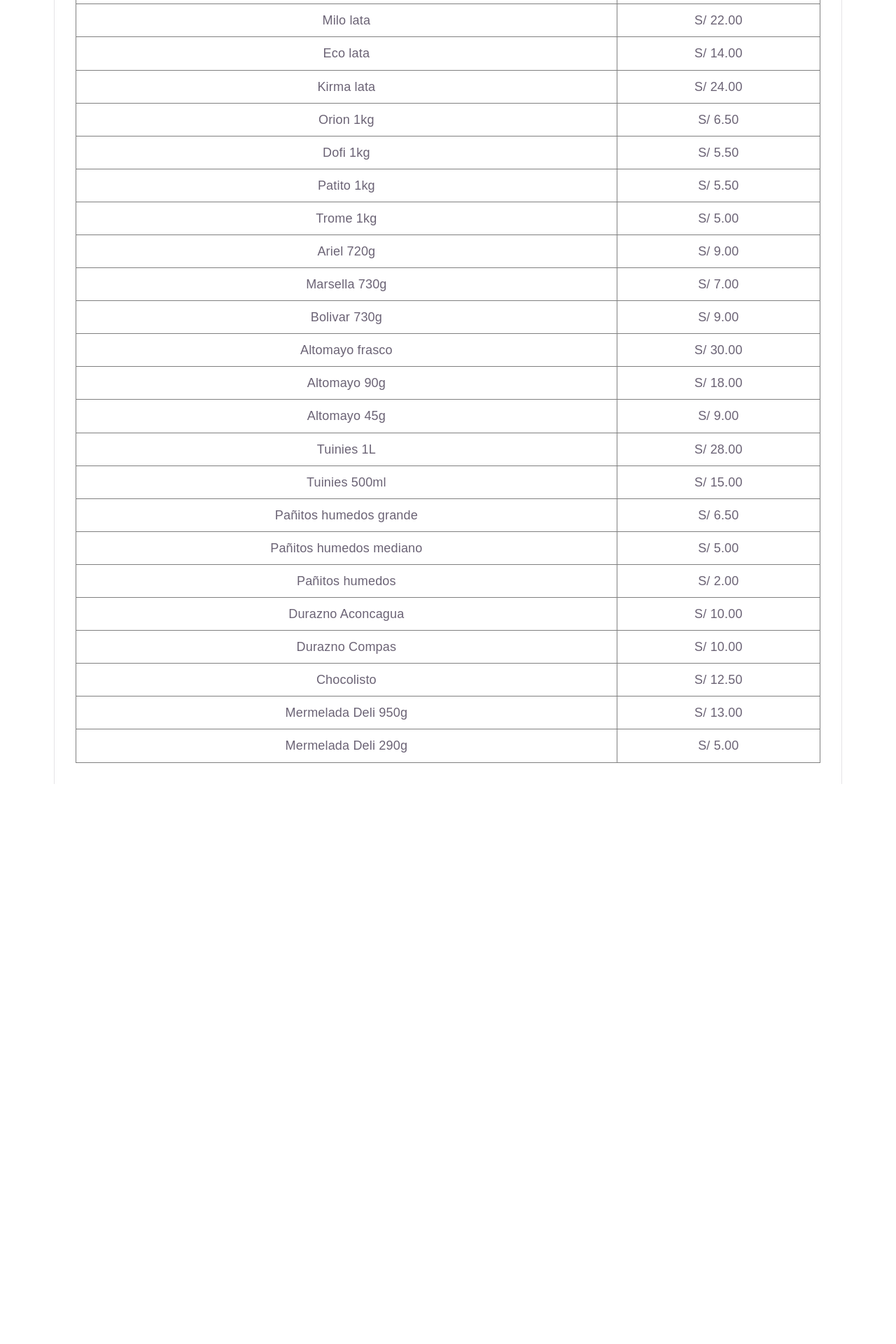
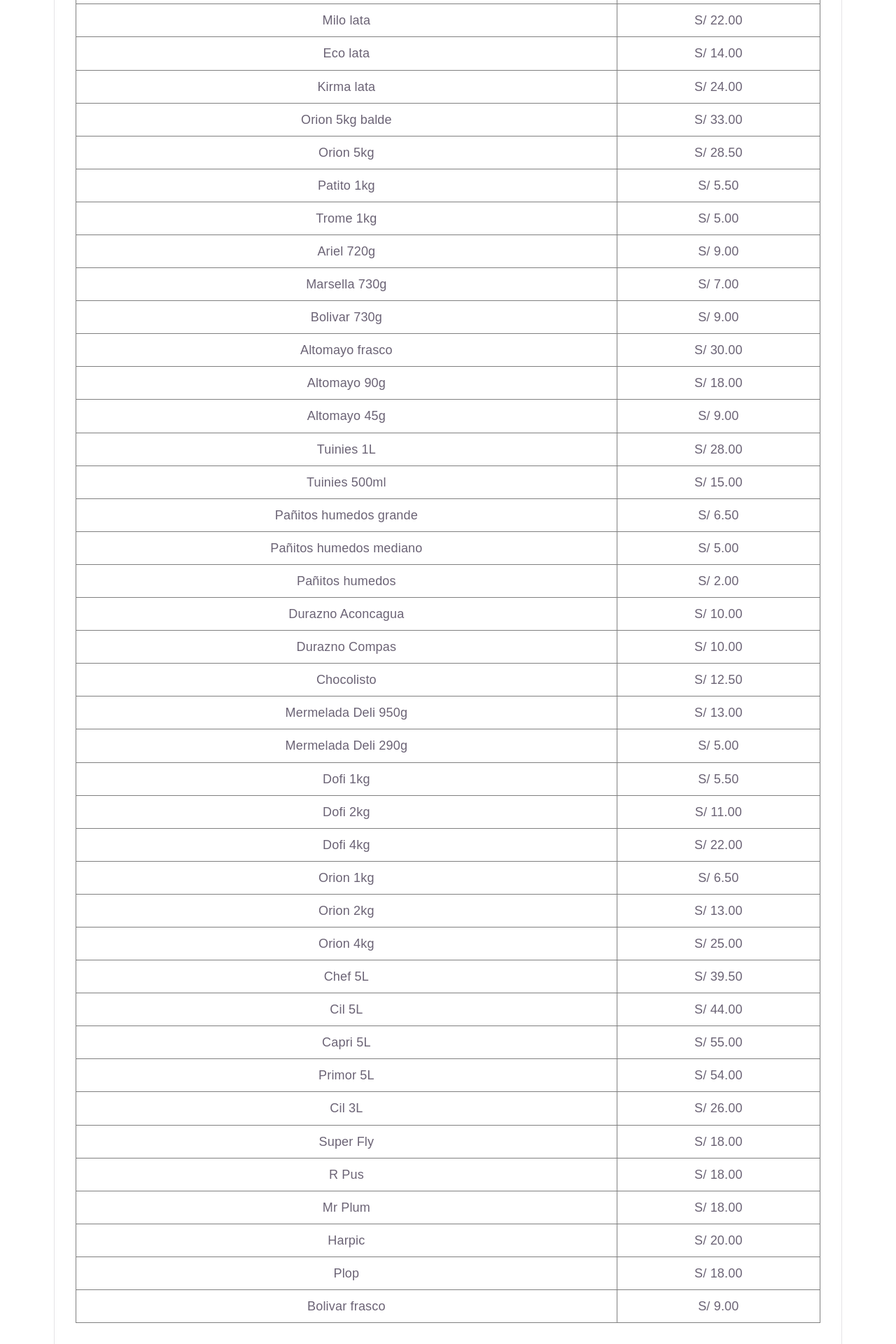
Before and after one commit to adrianchungalalupu-afk/Stuwar, a React (Vite) app: page / in a window 1280 px wide. Shown: the part 1302-3222 px from the top of the page at 70% size. Before the commit the page ends 2422 px from the top, so only its background shows below. Built offline with nearby package versions, Linux system fonts and the light colour scheme.

Commit message:
Agregué nuevos productos

```diff
--- a/src/App.jsx
+++ b/src/App.jsx
@@ -28,8 +28,8 @@
     { id: 24, nombre: "Milo lata", precio: 22.0 },
     { id: 25, nombre: "Eco lata", precio: 14.0 },
     { id: 26, nombre: "Kirma lata", precio: 24.0 },
-    { id: 27, nombre: "Orion 1kg", precio: 6.50 },
-    { id: 28, nombre: "Dofi 1kg", precio: 5.50 },
+    { id: 27, nombre: "Orion 5kg balde", precio: 33.00 },
+    { id: 28, nombre: "Orion 5kg", precio: 28.50 },
     { id: 29, nombre: "Patito 1kg", precio: 5.50 },
     { id: 30, nombre: "Trome 1kg", precio: 5.0 },
     { id: 31, nombre: "Ariel 720g", precio: 9.0 },
@@ -48,6 +48,23 @@
     { id: 44, nombre: "Chocolisto", precio: 12.5 },
     { id: 45, nombre: "Mermelada Deli 950g", precio: 13.0 },
     { id: 46, nombre: "Mermelada Deli 290g", precio: 5.0 },
+    { id: 47, nombre: "Dofi 1kg", precio: 5.50 },
+    { id: 48, nombre: "Dofi 2kg", precio: 11.0 },
+    { id: 49, nombre: "Dofi 4kg", precio: 22.0 },
+    { id: 50, nombre: "Orion 1kg", precio: 6.50 },
+    { id: 51, nombre: "Orion 2kg", precio: 13.0 },
+    { id: 52, nombre: "Orion 4kg", precio: 25.0 },
+    { id: 53, nombre: "Chef 5L", precio: 39.5 },
+    { id: 54, nombre: "Cil 5L", precio: 44.0 },
+    { id: 55, nombre: "Capri 5L", precio: 55.0 },
+    { id: 56, nombre: "Primor 5L", precio: 54.0 },
+    { id: 57, nombre: "Cil 3L", precio: 26.0 },
+    { id: 58, nombre: "Super Fly", precio: 18.0 },
+    { id: 59, nombre: "R Pus", precio: 18.0 },
+    { id: 60, nombre: "Mr Plum", precio: 18.0 },
+    { id: 61, nombre: "Harpic", precio: 20.0 },
+    { id: 62, nombre: "Plop", precio: 18.0 },
+    { id: 63, nombre: "Bolivar frasco", precio: 9.0 },
   ]);
   const [busqueda, setBusqueda] = useState("");
   // Función para escuchar y responder el precio por voz
```
